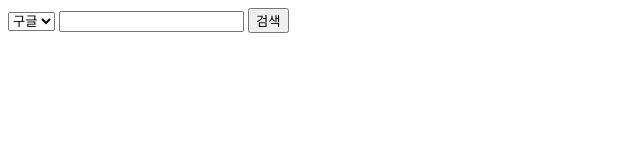
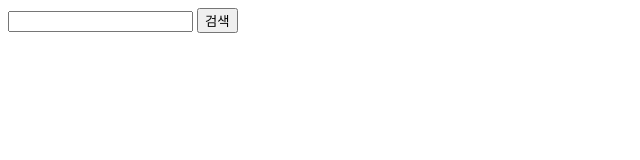
Before and after one commit to icheon20321/icheon20321.github.io, a plain HTML site: page index.html in a window 1280 px wide. Shown: the whole page, without its empty margins (0-640 px from the left). Drawn offline with Linux system fonts and the light colour scheme.

Commit message:
Update index.html

```diff
--- a/index.html
+++ b/index.html
@@ -9,11 +9,6 @@
 </style>
 <body>
 <form name="f">
-    <select>
-
-        <option value="google">구글</option>
-
-    </select>
     <input type="search" name="q">
     <input type="submit" value="검색">
     <span id="warning"></span>
```
